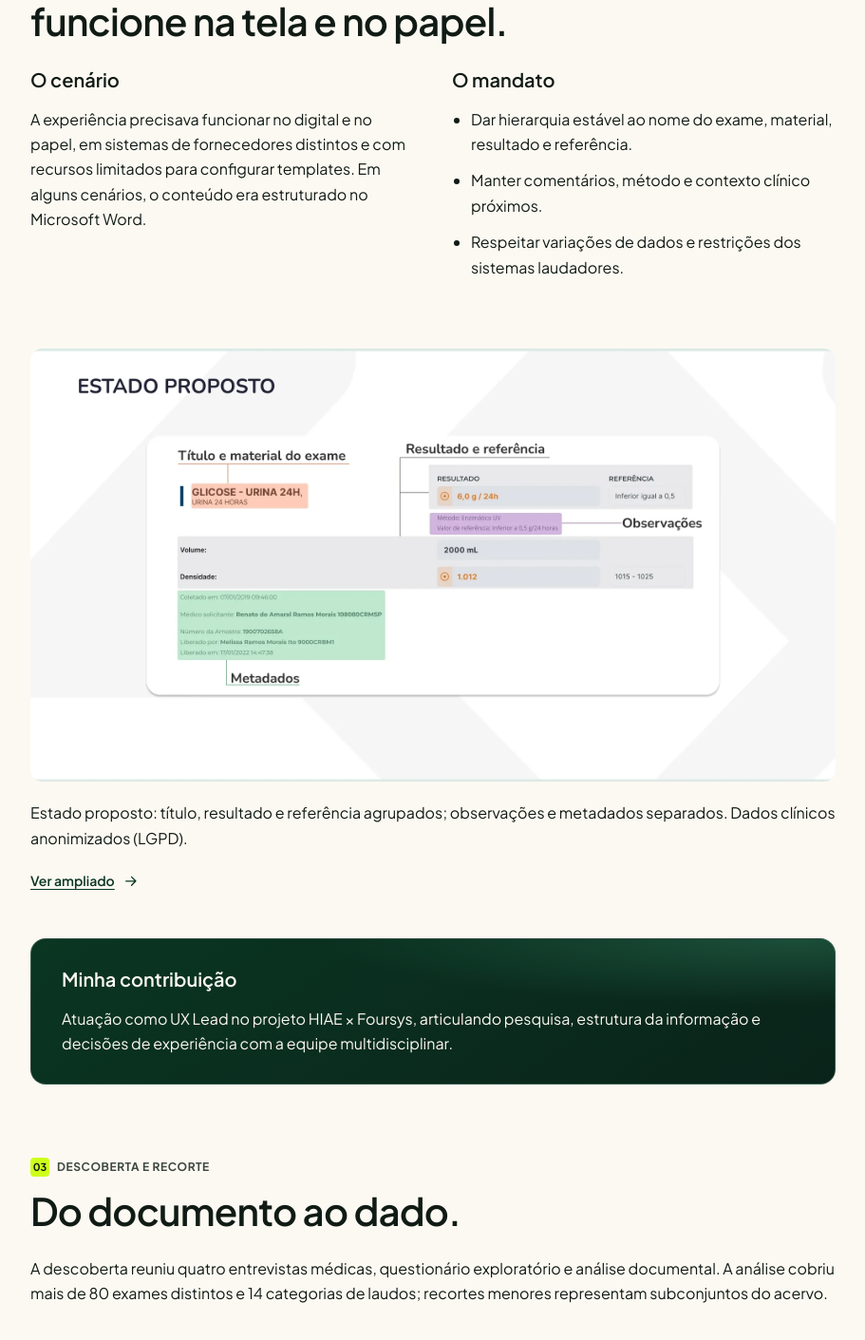
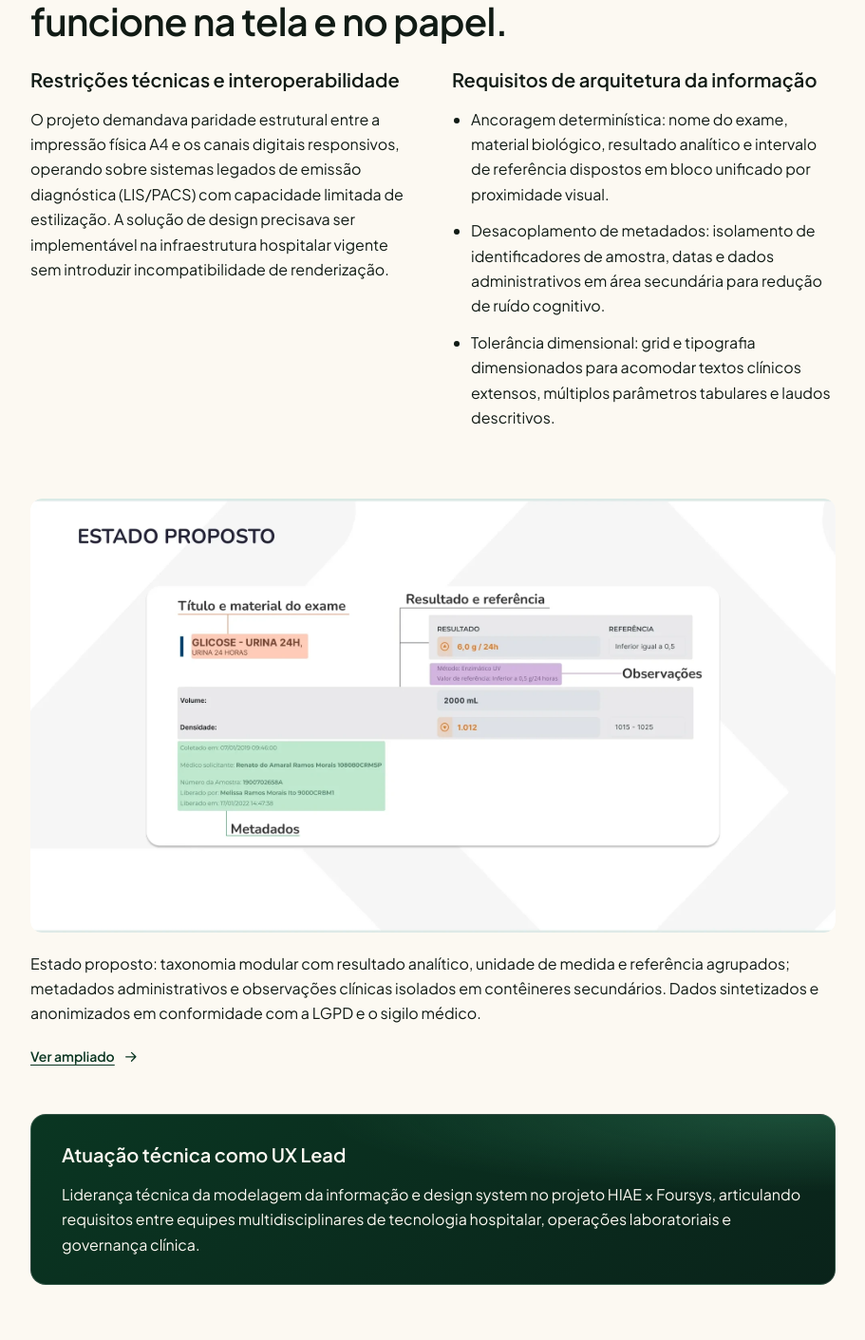
Before and after one commit to israelfull-commits/portfolio, a React (Vite) app in the folder site/: page /cases/einstein-laudos in a window 1280 px wide. Shown: the part 2353-3764 px from the top of the page at 95% size, without its empty margins (336-1247 px from the left). Built offline with nearby package versions, Linux system fonts and the light colour scheme.

Commit message:
docs(einstein): apply strict STAR technical copywriting to chapters 2 and 3 and update negative prompt sentinel

```diff
--- a/site/src/pages/CasePages.tsx
+++ b/site/src/pages/CasePages.tsx
@@ -259,23 +259,20 @@ export const einsteinPresentation: CasePresentationData = {
         <>
           <div className="cp-columns">
             <div>
-              <h3>O cenário</h3>
+              <h3>Restrições técnicas e interoperabilidade</h3>
               <p>
-                A experiência precisava funcionar no digital e no papel, em
-                sistemas de fornecedores distintos e com recursos limitados para
-                configurar templates. Em alguns cenários, o conteúdo era
-                estruturado no Microsoft Word.
+                O projeto demandava paridade estrutural entre a impressão física A4 e os canais digitais responsivos, operando sobre sistemas legados de emissão diagnóstica (LIS/PACS) com capacidade limitada de estilização. A solução de design precisava ser implementável na infraestrutura hospitalar vigente sem introduzir incompatibilidade de renderização.
               </p>
             </div>
             <div>
-              <h3>O mandato</h3>
+              <h3>Requisitos de arquitetura da informação</h3>
               <List
                 items={[
-                  "Dar hierarquia estável ao nome do exame, material, resultado e referência.",
-
-                  "Manter comentários, método e contexto clínico próximos.",
-
-                  "Respeitar variações de dados e restrições dos sistemas laudadores.",
+                  "Ancoragem determinística: nome do exame, material biológico, resultado analítico e intervalo de referência dispostos em bloco unificado por proximidade visual.",
+
+                  "Desacoplamento de metadados: isolamento de identificadores de amostra, datas e dados administrativos em área secundária para redução de ruído cognitivo.",
+
+                  "Tolerância dimensional: grid e tipografia dimensionados para acomodar textos clínicos extensos, múltiplos parâmetros tabulares e laudos descritivos.",
                 ]}
               />
             </div>
@@ -285,17 +282,15 @@ export const einsteinPresentation: CasePresentationData = {
               src: "/images/hiae-estado-proposto-anotado.webp",
               width: 2000,
               height: 1076,
-              alt: "Laudo proposto anotado, com título, resultado e referência agrupados e metadados separados",
+              alt: "Laudo proposto anotado demonstrando ancoragem entre título, resultado e referência, e separação de metadados administrativos",
               caption:
-                "Estado proposto: título, resultado e referência agrupados; observações e metadados separados. Dados clínicos anonimizados (LGPD).",
+                "Estado proposto: taxonomia modular com resultado analítico, unidade de medida e referência agrupados; metadados administrativos e observações clínicas isolados em contêineres secundários. Dados sintetizados e anonimizados em conformidade com a LGPD e o sigilo médico.",
             }}
           />
           <div className="cp-note">
-            <h3>Minha contribuição</h3>
+            <h3>Atuação técnica como UX Lead</h3>
             <p>
-              Atuação como UX Lead no projeto HIAE × Foursys, articulando
-              pesquisa, estrutura da informação e decisões de experiência com a
-              equipe multidisciplinar.
+              Liderança técnica da modelagem da informação e design system no projeto HIAE × Foursys, articulando requisitos entre equipes multidisciplinares de tecnologia hospitalar, operações laboratoriais e governança clínica.
             </p>
           </div>
         </>
@@ -308,18 +303,15 @@ export const einsteinPresentation: CasePresentationData = {
       content: (
         <>
           <p>
-            A descoberta reuniu quatro entrevistas médicas, questionário
-            exploratório e análise documental. A análise cobriu mais de 80 exames
-            distintos e 14 categorias de laudos; recortes menores representam
-            subconjuntos do acervo.
+            A fase de Product Discovery integrou auditoria de inventário sobre <strong>mais de 80 exames clínicos e laboratoriais</strong> a entrevistas semiestruturadas com 4 médicos especialistas e pesquisa quantitativa com 121 pacientes. A modelagem resultante classificou a totalidade do acervo em <strong>14 categorias canônicas de laudos</strong>, padronizando a estrutura sintática de exames numéricos simples até relatórios de imagem complexos.
           </p>
           <List
             items={[
-              "Entrevistas com especialidades e contextos de atendimento distintos.",
-
-              "Análise de comportamentos e canais preferidos dos pacientes.",
-
-              "Inventário de conteúdos de áreas internas e fornecedores, além de benchmark de serviços de saúde.",
+              "Mapeamento de protocolos de leitura: observação de fluxos de decisão ambulatorial e hospitalar para identificação de prioridade visual no diagnóstico.",
+
+              "Avaliação de compreensão e autonomia: identificação de pontos de dúvida do paciente ao correlacionar resultados com intervalos de normalidade.",
+
+              "Auditoria e contratos de dados: catalogação sistemática de campos mandatórios, formatos de saída de fornecedores e restrições de formatação de caracteres.",
             ]}
           />
           <CaseFigure
@@ -327,17 +319,16 @@ export const einsteinPresentation: CasePresentationData = {
               src: "/images/hiae-estado-atual-anotado.webp",
               width: 2000,
               height: 1076,
-              alt: "Laudo atual anotado, com título e material, metadados, resultado, referência e observações em posições diferentes",
+              alt: "Laudo anterior anotado evidenciando dispersão de metadados, valores de referência distantes dos resultados e inconsistência de diagramação",
               caption:
-                "Estado atual: título, metadados, resultado, referência e observações dispersos antes do redesenho.",
+                "Estado anterior: fragmentação da leitura diagnóstica antes do redesenho, com valores de referência dissociados dos resultados e metadados administrativos intercalados no corpo do exame.",
             }}
           />
           <CaseFigure image={einsteinImages[1]} />
           <div className="cp-note">
-            <h3>Como evitar uma interpretação clínica isolada?</h3>
+            <h3>Princípio de prevenção de erro diagnóstico</h3>
             <p>
-              Paciente e médico precisam de relações claras entre os dados,
-              preservando referência, observações e contexto.
+              A leitura clínica não tolera ambiguidades de alinhamento: resultado, unidade de medida e limites de referência devem constituir uma unidade semântica indivisível para prevenir erros de interpretação sob fadiga cognitiva médica.
             </p>
           </div>
         </>
```
Also changed, not shown: 2 other files (tests, documents, lock files or other folders).
